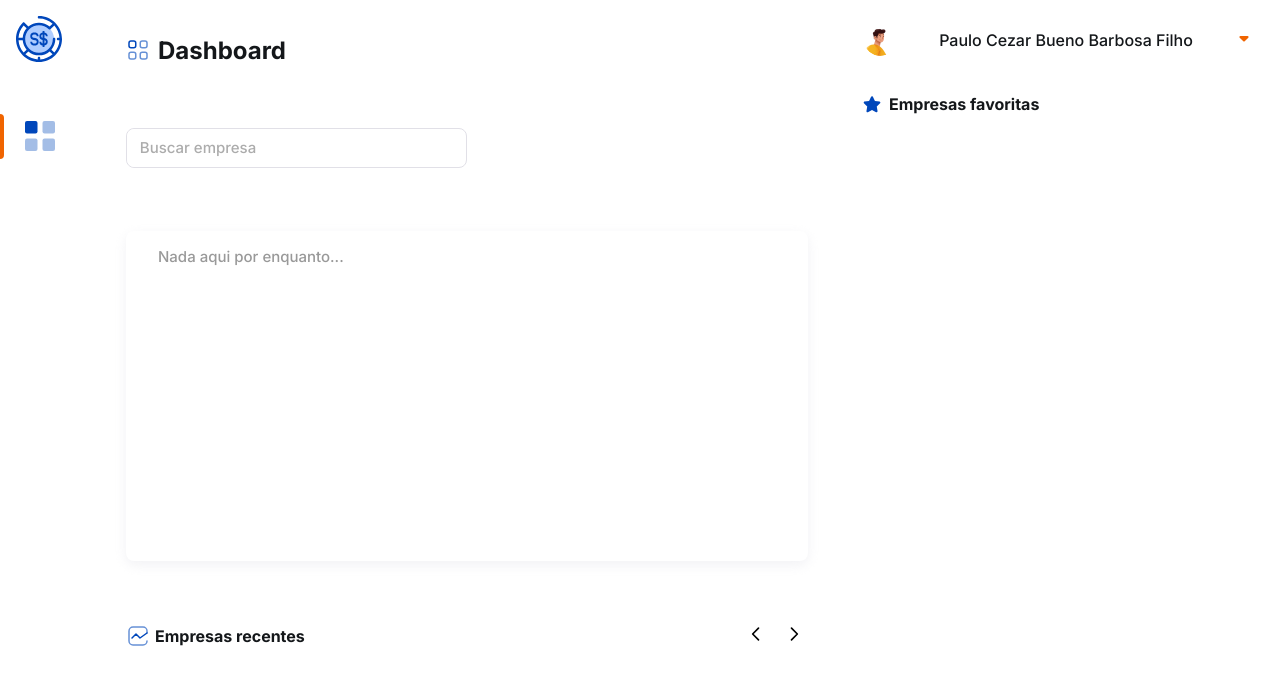
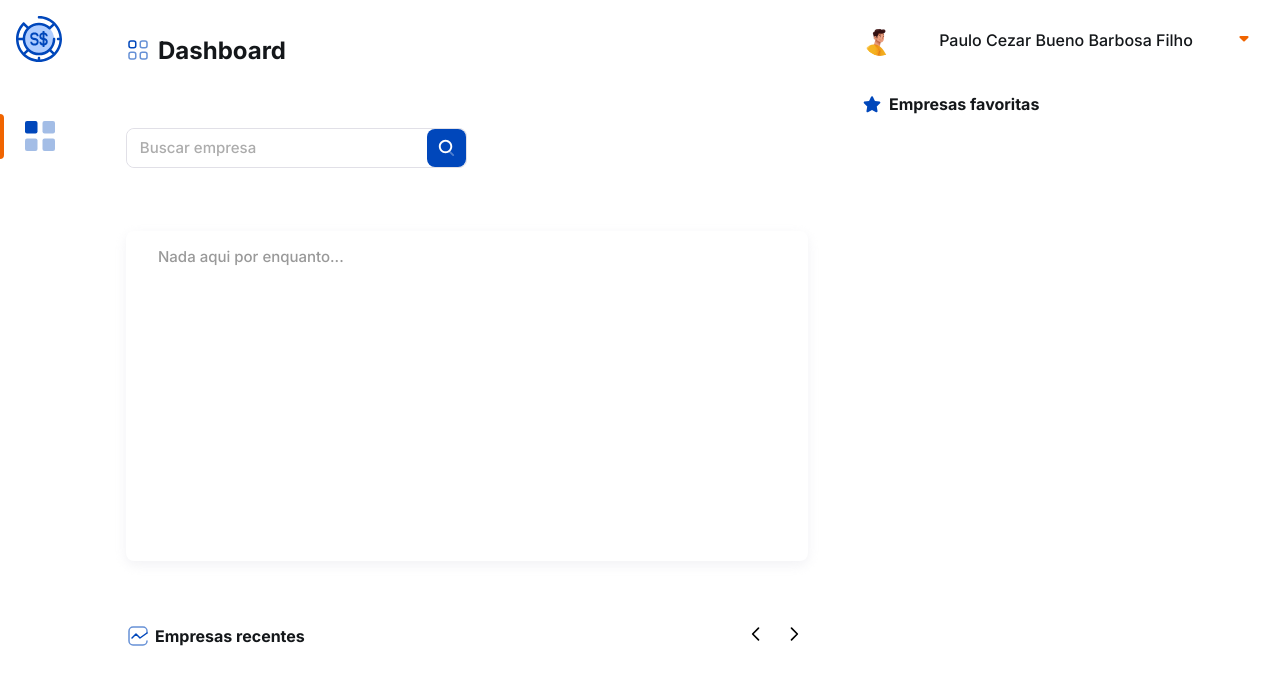
Before and after one commit to paulocf92/smart-stocks, a Next.js app: page / in a window 1280 px wide. Shown: the top 684 px of the page. Built offline with nearby package versions, Linux system fonts and the light colour scheme.

Commit message:
feat: convert search input to styled syntax

```diff
--- a/src/components/SearchInput/index.tsx
+++ b/src/components/SearchInput/index.tsx
@@ -10,7 +10,7 @@ import {
 } from '../../store/modules/stocks';
 import { updateFavorite, favoritesSelector } from '../../store/modules/user';
 
-import styles from './styles.module.scss';
+import { Container } from './styles';
 
 export function SearchInput() {
   const dispatch = useAppDispatch();
@@ -47,9 +47,8 @@ export function SearchInput() {
   }, [pending, error]);
 
   return (
-    <form className={styles.searchInputForm} onSubmit={searchCompany}>
+    <Container onSubmit={searchCompany}>
       <input
-        className={styles.searchInput}
         type='text'
         id='search'
         name='search'
@@ -58,9 +57,9 @@ export function SearchInput() {
         placeholder='Buscar empresa'
         required
       />
-      <button type='submit' className={styles.searchInputIcon}>
+      <button type='submit'>
         <Image src='/images/search.svg' width={26} height={26} alt='' />
       </button>
-    </form>
+    </Container>
   );
 }
--- a/src/components/SearchInput/styles.module.scss
+++ /dev/null
@@ -1,32 +0,0 @@
-.searchInputForm {
-  width: 50%;
-  height: 40px;
-  display: flex;
-  border: 1px solid #e1e0e7;
-  border-radius: 8px;
-  margin-bottom: 1.5rem;
-}
-
-.searchInput {
-  width: 100%;
-  border: 0;
-  border-radius: 8px;
-  font-size: 15px;
-  font-weight: 500;
-  padding: 0 0.8rem;
-
-  &::placeholder {
-    color: #acacac;
-  }
-}
-
-.searchInputIcon {
-  display: flex;
-  align-items: center;
-
-  border: 0;
-  background: none;
-  background-color: var(--primary);
-  border-radius: 8px;
-  padding: 8px;
-}
--- /dev/null
+++ b/src/components/SearchInput/styles.ts
@@ -0,0 +1,35 @@
+import styled from 'styled-components';
+import theme from '../../styles/theme';
+
+export const Container = styled.form`
+  width: 50%;
+  height: 40px;
+  display: flex;
+  border: 1px solid #e1e0e7;
+  border-radius: 8px;
+  margin-bottom: 1.5rem;
+
+  input {
+    width: 100%;
+    border: 0;
+    border-radius: 8px;
+    font-size: 15px;
+    font-weight: 500;
+    padding: 0 0.8rem;
+
+    &::placeholder {
+      color: #acacac;
+    }
+  }
+
+  button {
+    display: flex;
+    align-items: center;
+
+    border: 0;
+    background: none;
+    background-color: ${theme.colors.primary};
+    border-radius: 8px;
+    padding: 8px;
+  }
+`;
```
